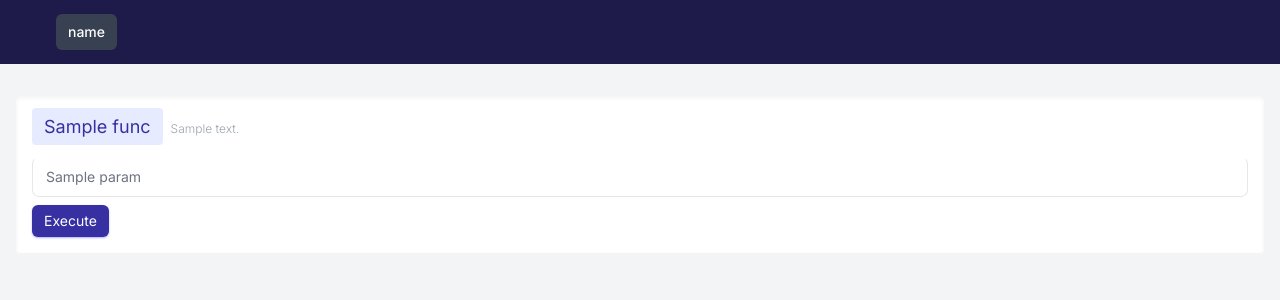
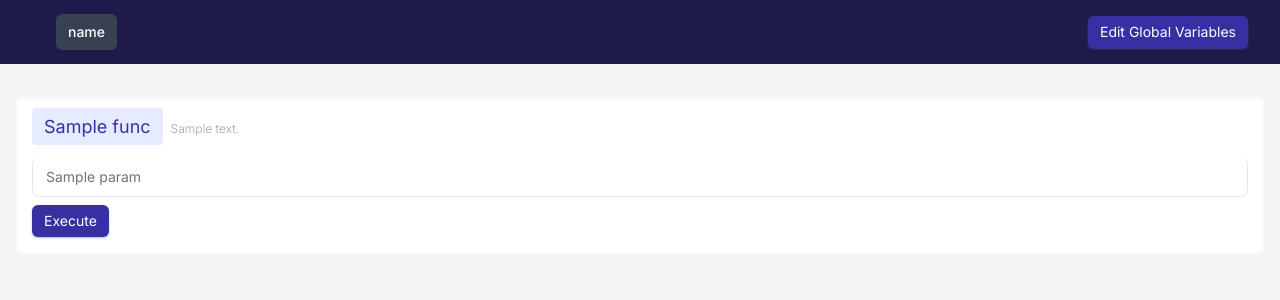
Before and after one commit to livetheoogway/python-uime, a Flask app: template uime/templates/index.html in a window 1280 px wide. Shown: the top 300 px of the page. Run offline with Flask 3, Linux system fonts and the light colour scheme; the template is opened without the code that fills it: most values are stand-ins (such as "Sample title", 1, 10 or a date in 2020); some libraries are stand-ins or nearby versions.

Commit message:
Added support for setting global variables

```diff
--- a/uime/__init__.py
+++ b/uime/__init__.py
@@ -12,5 +12,5 @@
 # See the License for the specific language governing permissions and
 # limitations under the License.
 
-from .decorator import ui_enabled
+from .decorator import ui_enabled, ui_global
 from .server import start_server
--- a/uime/server.py
+++ b/uime/server.py
@@ -11,14 +11,13 @@
 # WITHOUT WARRANTIES OR CONDITIONS OF ANY KIND, either express or implied.
 # See the License for the specific language governing permissions and
 # limitations under the License.
-
-
+import json
 import logging
 import sys
 
-from flask import Flask, render_template, request, jsonify
+from flask import Flask, render_template, request, jsonify, redirect
 
-from .decorator import ui_enabled_functions
+from .decorator import ui_enabled_functions, global_variables
 
 app = Flask(__name__)
 
@@ -35,6 +34,20 @@ def get_default_logger():
 
 
 logger = get_default_logger()
+
+
+@app.route('/globals', methods=['GET', 'POST'])
+def handle_globals():
+    if request.method == 'POST':
+        print(request.json)
+        for var_name, var_info in global_variables.items():
+            if var_name in request.json:
+                global_variables[var_name]['func'](request.json[var_name])
+                global_variables[var_name]['value'] = request.json[var_name]
+        return redirect('/')
+    else:
+        # Render a form to edit global variables
+        return render_template(globals=global_variables)
 
 
 @app.route('/function/<group>/<func_name>', methods=['POST'])
@@ -57,7 +70,7 @@ def run_function(group, func_name):
 
 @app.route('/')
 def index():
-    return render_template('index.html', groups=ui_enabled_functions)
+    return render_template('index.html', groups=ui_enabled_functions, global_vars=global_variables)
 
 
 def start_server(host: str | None = None,
--- /dev/null
+++ b/uime/static/css/uime.css
@@ -0,0 +1,17 @@
+
+body {
+    font-family: 'Inter', sans-serif;
+}
+
+#globalVarSlideOver {
+    position: fixed;
+    top: 0;
+    right: -100%; /* Start off-screen */
+    max-width: 600px; /* Adjust as needed */
+    z-index: 50; /* Ensure it's above other content */
+    transition: right 0.3s ease-in-out; /* Smooth slide-in transition */
+}
+
+#globalVarSlideOver.open {
+    right: 0; /* Slide in */
+}
--- /dev/null
+++ b/uime/static/js/uime.js
@@ -0,0 +1,174 @@
+tailwind.config = {
+    theme: {
+        extend: {
+            colors: {
+                clifford: '#da373d',
+            }
+        }
+    }
+}
+
+function openGlobalsSlideOver(event) {
+    event.stopPropagation(); // Prevent the click from propagating up to the document
+    document.getElementById('globalVarSlideOver').classList.add('open');
+}
+
+function closeGlobalsSlideOver() {
+    document.getElementById('globalVarSlideOver').classList.remove('open');
+}
+
+function isJson(str) {
+    try {
+        JSON.parse(str);
+    } catch (e) {
+        return false;
+    }
+    return true;
+}
+
+function copyToClipboard(elementId) {
+    var text = document.getElementById(elementId).innerText;
+    navigator.clipboard.writeText(text).then(function () {
+        console.log('Copying to clipboard was successful!');
+        // Optional: Change the icon to indicate success
+    }, function (err) {
+        console.error('Could not copy text: ', err);
+    });
+}
+
+function formatOutput(resultElement, data) {
+    if (typeof data === 'object') {
+        // If the response is an object (including arrays), format it as JSON
+        resultElement.textContent = JSON.stringify(data, null, 2);
+    } else if (typeof data === 'string') {
+        try {
+            // If the response is a string, try to parse it as JSON
+            const jsonData = JSON.parse(data);
+            resultElement.textContent = JSON.stringify(jsonData, null, 2);
+        } catch (e) {
+            // If it's not JSON, just display the raw string
+            resultElement.textContent = data;
+        }
+    } else {
+        // For other data types (number, boolean), convert to string
+        resultElement.textContent = String(data);
+    }
+}
+
+
+// JavaScript for handling form submissions
+document.addEventListener("DOMContentLoaded", function () {
+    const tabs = document.querySelectorAll('.tab-content');
+    const navLinks = document.querySelectorAll('nav a');
+
+    navLinks.forEach(link => {
+        link.addEventListener('click', function (e) {
+            e.preventDefault();
+            const targetId = this.getAttribute('href').substring(1); // Remove '#' from href
+            const target = document.getElementById(targetId);
+
+            tabs.forEach(tab => tab.classList.add('hidden'));
+            navLinks.forEach(link => link.classList.remove('bg-gray-700', 'text-white')); // Remove active styles
+
+            if (target) {
+                target.classList.remove('hidden');
+                this.classList.add('bg-gray-700', 'text-white'); // Add active styles
+            }
+        });
+    });
+
+    // Show the first tab by default
+    if (tabs.length > 0) {
+        tabs[0].classList.remove('hidden');
+        navLinks[0].classList.add('bg-gray-700', 'text-white'); // Add active styles
+    }
+
+    document.querySelectorAll('form').forEach(function (form) {
+        if (form.id === 'global-vars-form') { // Skip the global vars form
+            return;
+        }
+        form.onsubmit = function (event) {
+            event.preventDefault();
+            executeFunction(form, this.closest('.tab-content').id);
+        };
+    });
+
+    var form = document.getElementById('global-vars-form');
+    form.addEventListener('submit', function (event) {
+        event.preventDefault(); // Prevent default form submission
+        saveGlobalVars(form);
+    });
+
+});
+
+document.addEventListener('keydown', function (event) {
+    if (event.key === 'Escape') {
+        closeGlobalsSlideOver();
+    }
+});
+document.addEventListener('click', function (event) {
+    var slideover = document.getElementById('globalVarSlideOver');
+    // Check if the click is outside the slideover
+    if (slideover.classList.contains('open') && !slideover.contains(event.target)) {
+        closeGlobalsSlideOver();
+    }
+});
+
+function saveGlobalVars(form) {
+    var formData = new FormData(form);
+    var object = {};
+    formData.forEach(function (value, key) {
+        object[key] = value;
+    });
+    var json = JSON.stringify(object);
+
+    fetch('/globals', {
+        method: 'POST',
+        headers: {
+            'Content-Type': 'application/json',
+        },
+        body: json
+    })
+        .then(() => {
+            parent.closeGlobalsSlideOver();
+        })
+        .catch(error => {
+            console.error('Error:', error);
+        });
+}
+
+function executeFunction(form, group) {
+    const funcName = form.id;
+    const resultElement = document.getElementById(`${funcName}_result`);
+    const resultSection = document.getElementById(`${funcName}_section`);
+    const copyButton = document.getElementById(`${funcName}_copy`);
+    const formData = new FormData(form);
+    const data = {};
+    formData.forEach((value, key) => {
+        data[key] = value;
+    });
+
+    fetch(`/function/${group}/${funcName}`, {
+        method: 'POST',
+        headers: {
+            'Content-Type': 'application/json'
+        },
+        body: JSON.stringify(data)
+    })
+        .then(response => response.json())
+        .then(data => {
+            resultSection.classList.remove('hidden');
+            formatOutput(resultElement, data);
+            if (copyButton) {  // Check if the element exists
+                copyButton.classList.remove('hidden'); // Show the copy button
+            }
+            // resultElement.textContent = JSON.stringify(data, null, 2);
+        })
+        .catch(error => {
+            console.error("We got an error:" + error)
+            resultElement.textContent = 'Error: ' + error;
+            if (copyButton) {  // Check if the element exists
+                copyButton.classList.add('hidden'); // Hide the copy button in case of error
+            }
+        });
+}
--- a/uime/templates/index.html
+++ b/uime/templates/index.html
@@ -7,15 +7,10 @@
     <link href="https://cdn.jsdelivr.net/npm/tailwindcss@2.2.19/dist/tailwind.min.css" rel="stylesheet">
     <link rel="preconnect" href="https://fonts.googleapis.com">
     <link rel="preconnect" href="https://fonts.gstatic.com" crossorigin>
-    <link href="https://fonts.googleapis.com/css2?family=Inter:wght@100;200;300;400;500;600;700;800;900&family=Open+Sans:wght@100;200;300;400;500;600;700;800;900&display=swap"
+    <link href="https://fonts.googleapis.com/css2?family=Inter:wght@100;200;300;400;500;600;700;800;900&family=Roboto:wght@100;200;300;400;500;600;700;800;900&family=Open+Sans:wght@100;200;300;400;500;600;700;800;900&display=swap"
           rel="stylesheet">
 
-    <style>
-        body {
-            font-family: 'Inter', sans-serif;
-            {#font-family: 'Open Sans', sans-serif;#}
-        }
-    </style>
+    <link href="/static/css/uime.css" rel="stylesheet">
 </head>
 <body class="bg-gray-100">
 
@@ -34,8 +29,16 @@
                     {% endfor %}
                 </div>
             </div>
+            <div class="absolute inset-y-0 right-0 flex items-center pr-2 sm:static sm:inset-auto sm:ml-6 sm:pr-0">
+                <button onclick="openGlobalsSlideOver(event)"
+                        class="{% if global_vars|length == 0 %}hidden{% endif %} flex justify-center rounded-md bg-indigo-800 px-3 py-1 text-sm shadow-indigo-500/50 leading-6 text-white shadow-sm hover:bg-indigo-500 focus-visible:outline focus-visible:outline-2 focus-visible:outline-offset-2 focus-visible:outline-indigo-600"
+                        data-ripple-light="true">
+                    Edit Global Variables
+                </button>
             </div>
         </div>
+    </div>
+
 </nav>
 
 <div class="container mx-auto p-4">
@@ -55,13 +58,11 @@
                         {% endif %}
                     </div>
 
-
                     <form id="{{ func.name }}" class="mt-4">
                         {% for param in func.parameters %}
                             <div class="flex flex-col items-end gap-6">
                                 <div class="relative w-full min-w-[200px] h-10 mb-2">
-                        <input
-                                id="{{ param }}" name="{{ param }}" required
+                                    <input id="{{ param }}" name="{{ param }}" required
                                            class="peer w-full h-full bg-transparent text-blue-gray-700 font-sans font-normal outline outline-0 focus:outline-0 disabled:bg-blue-gray-50 disabled:border-0 transition-all placeholder-shown:border placeholder-shown:border-blue-gray-200 placeholder-shown:border-t-blue-gray-200 border focus:border-2 border-t-transparent focus:border-t-transparent text-sm px-3 py-2.5 rounded-[7px] border-blue-gray-200 focus:border-gray-900"
                                            placeholder=" "/><label
                                         class="flex w-full h-full select-none pointer-events-none absolute left-0 font-normal !overflow-visible truncate peer-placeholder-shown:text-blue-gray-500 leading-tight peer-focus:leading-tight peer-disabled:text-transparent peer-disabled:peer-placeholder-shown:text-blue-gray-500 transition-all -top-1.5 peer-placeholder-shown:text-sm text-[11px] peer-focus:text-[11px] before:content[' '] before:block before:box-border before:w-2.5 before:h-1.5 before:mt-[6.5px] before:mr-1 peer-placeholder-shown:before:border-transparent before:rounded-tl-md before:border-t peer-focus:before:border-t-2 before:border-l peer-focus:before:border-l-2 before:pointer-events-none before:transition-all peer-disabled:before:border-transparent after:content[' '] after:block after:flex-grow after:box-border after:w-2.5 after:h-1.5 after:mt-[6.5px] after:ml-1 peer-placeholder-shown:after:border-transparent after:rounded-tr-md after:border-t peer-focus:after:border-t-2 after:border-r peer-focus:after:border-r-2 after:pointer-events-none after:transition-all peer-disabled:after:border-transparent peer-placeholder-shown:leading-[3.75] text-gray-500 peer-focus:text-gray-900 before:border-blue-gray-200 peer-focus:before:!border-gray-900 after:border-blue-gray-200 peer-focus:after:!border-gray-900">
@@ -94,129 +95,46 @@
 
 </div>
 
+<!-- Global Variables SlideOver -->
+<div id="globalVarSlideOver" class="bg-white h-full w-full fixed top-0 right-0 z-50 overflow-y-auto rounded-l-lg ">
+    <div class="flex justify-between items-center px-4 py-6">
+        <h2 class="text-xl font-semibold text-indigo-800">Global Variables</h2>
+        <button onclick="closeGlobalsSlideOver()"
+                class="text-gray-600 focus:outline-none focus:text-gray-800 hover:text-gray-800">
+            <svg class="h-6 w-6" x-description="Heroicon name: outline/x" xmlns="http://www.w3.org/2000/svg"
+                 fill="none" viewBox="0 0 24 24" stroke="currentColor" aria-hidden="true">
+                <path stroke-linecap="round" stroke-linejoin="round" stroke-width="2"
+                      d="M6 18L18 6M6 6l12 12"></path>
+            </svg>
+        </button>
+    </div>
+    <div class="px-4 pb-4">
+        <form id="global-vars-form" class="mt-4">
+            {% for var in global_vars %}
+                <div class="flex flex-col items-end gap-10 mt-4">
+                    <div class="relative w-full min-w-[200px] h-10 mb-2">
+                        <input
+                                id="{{ var }}" name="{{ var }}" required value="{{ global_vars[var]['value'] }}"
+                                class="peer w-full h-full bg-transparent text-blue-gray-700 font-sans font-normal outline outline-0 focus:outline-0 disabled:bg-blue-gray-50 disabled:border-0 transition-all placeholder-shown:border placeholder-shown:border-blue-gray-200 placeholder-shown:border-t-blue-gray-200 border focus:border-2 border-t-transparent focus:border-t-transparent text-sm px-3 py-2.5 rounded-[7px] border-blue-gray-200 focus:border-gray-900"
+                                placeholder=" "/>
+                        <label class="flex w-full h-full select-none pointer-events-none absolute left-0 font-normal !overflow-visible truncate peer-placeholder-shown:text-blue-gray-500 leading-tight peer-focus:leading-tight peer-disabled:text-transparent peer-disabled:peer-placeholder-shown:text-blue-gray-500 transition-all -top-1.5 peer-placeholder-shown:text-sm text-[11px] peer-focus:text-[11px] before:content[' '] before:block before:box-border before:w-2.5 before:h-1.5 before:mt-[6.5px] before:mr-1 peer-placeholder-shown:before:border-transparent before:rounded-tl-md before:border-t peer-focus:before:border-t-2 before:border-l peer-focus:before:border-l-2 before:pointer-events-none before:transition-all peer-disabled:before:border-transparent after:content[' '] after:block after:flex-grow after:box-border after:w-2.5 after:h-1.5 after:mt-[6.5px] after:ml-1 peer-placeholder-shown:after:border-transparent after:rounded-tr-md after:border-t peer-focus:after:border-t-2 after:border-r peer-focus:after:border-r-2 after:pointer-events-none after:transition-all peer-disabled:after:border-transparent peer-placeholder-shown:leading-[3.75] text-gray-500 peer-focus:text-gray-900 before:border-blue-gray-200 peer-focus:before:!border-gray-900 after:border-blue-gray-200 peer-focus:after:!border-gray-900">
+                            {{ var }}
+                        </label>
+                    </div>
+                </div>
+            {% endfor %}
+            <button type="submit"
+                    class="flex justify-center rounded-md bg-indigo-800 px-3 py-1 mt-4 text-sm shadow-indigo-500/50 leading-6 text-white shadow-sm hover:bg-indigo-500 focus-visible:outline focus-visible:outline-2 focus-visible:outline-offset-2 focus-visible:outline-indigo-600"
+                    data-ripple-light="true">
+                Save
+            </button>
+        </form>
+    </div>
+</div>
+
+<!-- JavaScript -->
 <script src="https://cdn.tailwindcss.com"></script>
-<script>
-    tailwind.config = {
-        theme: {
-            extend: {
-                colors: {
-                    clifford: '#da373d',
-                }
-            }
-        }
-    }
-</script>
-<script>
+<script src="/static/js/uime.js"></script>
 
-    function isJson(str) {
-        try {
-            JSON.parse(str);
-        } catch (e) {
-            return false;
-        }
-        return true;
-    }
-
-    function copyToClipboard(elementId) {
-        var text = document.getElementById(elementId).innerText;
-        navigator.clipboard.writeText(text).then(function () {
-            console.log('Copying to clipboard was successful!');
-            // Optional: Change the icon to indicate success
-        }, function (err) {
-            console.error('Could not copy text: ', err);
-        });
-    }
-
-    function formatOutput(resultElement, data) {
-        if (typeof data === 'object') {
-            // If the response is an object (including arrays), format it as JSON
-            resultElement.textContent = JSON.stringify(data, null, 2);
-        } else if (typeof data === 'string') {
-            try {
-                // If the response is a string, try to parse it as JSON
-                const jsonData = JSON.parse(data);
-                resultElement.textContent = JSON.stringify(jsonData, null, 2);
-            } catch (e) {
-                // If it's not JSON, just display the raw string
-                resultElement.textContent = data;
-            }
-        } else {
-            // For other data types (number, boolean), convert to string
-            resultElement.textContent = String(data);
-        }
-    }
-
-
-    // JavaScript for handling form submissions
-    document.addEventListener("DOMContentLoaded", function () {
-        const tabs = document.querySelectorAll('.tab-content');
-        const navLinks = document.querySelectorAll('nav a');
-
-        navLinks.forEach(link => {
-            link.addEventListener('click', function (e) {
-                e.preventDefault();
-                const targetId = this.getAttribute('href').substring(1); // Remove '#' from href
-                const target = document.getElementById(targetId);
-
-                tabs.forEach(tab => tab.classList.add('hidden'));
-                navLinks.forEach(link => link.classList.remove('bg-gray-700', 'text-white')); // Remove active styles
-
-                if (target) {
-                    target.classList.remove('hidden');
-                    this.classList.add('bg-gray-700', 'text-white'); // Add active styles
-                }
-            });
-        });
-
-        // Show the first tab by default
-        if (tabs.length > 0) {
-            tabs[0].classList.remove('hidden');
-            navLinks[0].classList.add('bg-gray-700', 'text-white'); // Add active styles
-        }
-
-        document.querySelectorAll('form').forEach(function (form) {
-            form.onsubmit = function (event) {
-                event.preventDefault();
-                executeFunction(form, this.closest('.tab-content').id);
-            };
-        });
-    });
-
-    function executeFunction(form, group) {
-        const funcName = form.id;
-        const resultElement = document.getElementById(`${funcName}_result`);
-        const resultSection = document.getElementById(`${funcName}_section`);
-        const copyButton = document.getElementById(`${funcName}_copy`);
-        const formData = new FormData(form);
-        const data = {};
-        formData.forEach((value, key) => {
-            data[key] = value;
-        });
-
-        fetch(`/function/${group}/${funcName}`, {
-            method: 'POST',
-            headers: {
-                'Content-Type': 'application/json'
-            },
-            body: JSON.stringify(data)
-        })
-            .then(response => response.json())
-            .then(data => {
-                resultSection.classList.remove('hidden');
-                formatOutput(resultElement, data);
-                if (copyButton) {  // Check if the element exists
-                    copyButton.classList.remove('hidden'); // Show the copy button
-                }
-                // resultElement.textContent = JSON.stringify(data, null, 2);
-            })
-            .catch(error => {
-                console.error("We got an error:" + error)
-                resultElement.textContent = 'Error: ' + error;
-                if (copyButton) {  // Check if the element exists
-                    copyButton.classList.add('hidden'); // Hide the copy button in case of error
-                }
-            });
-    }
-</script>
 </body>
 </html>
```
Also changed, not shown: test.py (added, +42 -0 lines), uime/decorator.py (+18 -0 lines), README.md, globalvar-example.png (added). Lines whose indentation alone changed are shown as unchanged.
